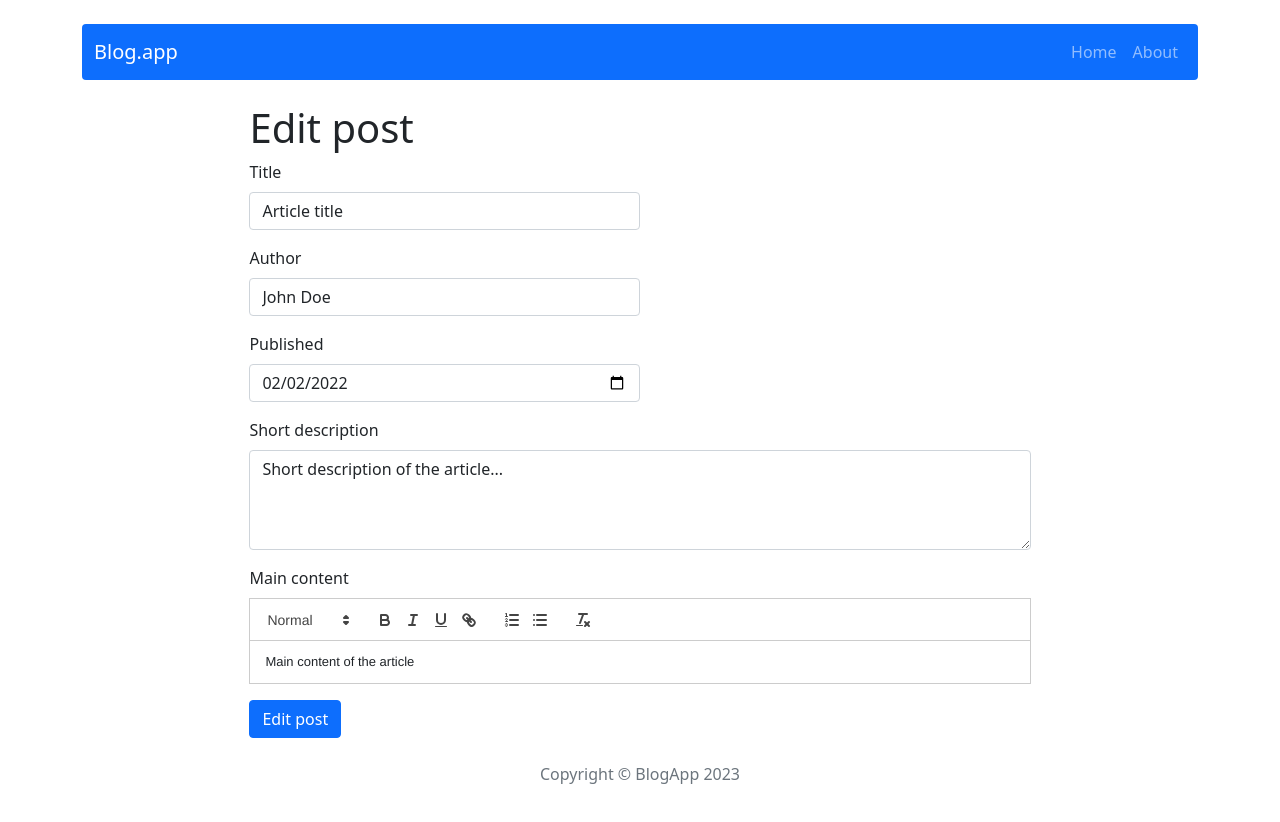
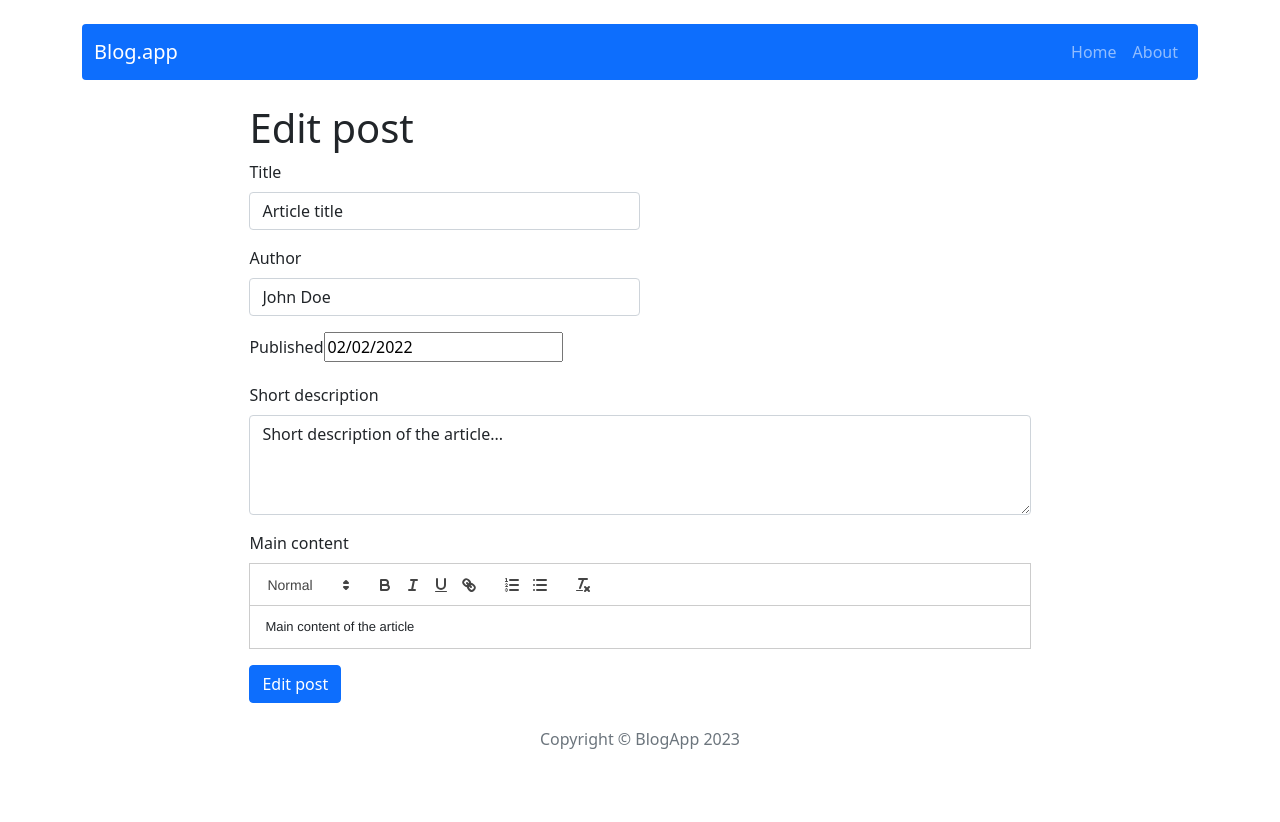
Before and after one commit to peterweglo/react-blog, a React (Create React App) app: page /post/edit/1 in a window 1280 px wide. Shown: the top 822 px of the page. After the commit the page ends 800 px from the top, so only its background shows below. Built offline with nearby package versions, Linux system fonts and the light colour scheme.

Commit message:
Add DatePicker

```diff
--- a/package.json
+++ b/package.json
@@ -10,6 +10,7 @@
     "http-server": "^14.1.1",
     "react": "^18.2.0",
     "react-bootstrap": "2.8.0",
+    "react-datepicker": "4.3.0",
     "react-dom": "^18.2.0",
     "react-quill": "^2.0.0",
     "react-redux": "8.1.2",
--- a/src/components/features/EditPostForm/EditPostForm.js
+++ b/src/components/features/EditPostForm/EditPostForm.js
@@ -5,6 +5,7 @@ import { editPost, getPostById } from '../../../redux/postsRedux';
 import { useParams } from 'react-router-dom';
 import { useSelector } from 'react-redux';
 import { Navigate } from 'react-router-dom';
+import dateToStr from '../../../utils/dateToStr';
 
 const EditPostForm = () => {
   const { id } = useParams();
@@ -18,11 +19,11 @@ const EditPostForm = () => {
     dispatch(editPost({ ...post, id }));
     navigate('/');
   };
-  if (!postData) return <Navigate to='/' />;
+  if (!postData) return <Navigate to="/" />;
   return (
     <PostForm
       action={handleSubmit}
-      actionText='Edit post'
+      actionText="Edit post"
       title={postData.title}
       author={postData.author}
       publishedDate={postData.publishedDate}
--- a/src/components/features/Post/Post.js
+++ b/src/components/features/Post/Post.js
@@ -1,6 +1,7 @@
 import Button from 'react-bootstrap/Button';
 import Card from 'react-bootstrap/Card';
 import { Link } from 'react-router-dom';
+import dateToStr from '../../../utils/dateToStr';
 
 const Post = (props) => {
   const postId = props.id;
@@ -12,7 +13,7 @@ const Post = (props) => {
           <strong>Author:</strong> {props.author}
         </Card.Text>
         <Card.Text>
-          <strong>Published:</strong> {props.publishedDate}
+          <strong>Published:</strong> {dateToStr(props.publishedDate)}
         </Card.Text>
         <Card.Text>{props.shortDescription} </Card.Text>
         <Button variant="primary" as={Link} to={`/post/${postId}`}>
--- a/src/components/features/PostForm/PostForm.js
+++ b/src/components/features/PostForm/PostForm.js
@@ -2,6 +2,9 @@ import { useState } from 'react';
 import { Form, Button } from 'react-bootstrap';
 import ReactQuill from 'react-quill';
 import 'react-quill/dist/quill.snow.css';
+import dateToStr from '../../../utils/dateToStr';
+import DatePicker from 'react-datepicker';
+import 'react-datepicker/dist/react-datepicker.css';
 
 const PostForm = ({ action, actionText, ...props }) => {
   const [title, setTitle] = useState(props.title || '');
@@ -16,57 +19,61 @@ const PostForm = ({ action, actionText, ...props }) => {
     e.preventDefault();
     action({ title, author, publishedDate, shortDescription, content });
   };
-
+  console.log('publishedDate', publishedDate);
   return (
     <Form onSubmit={handleSubmit} style={{ width: '70%', margin: '0 auto' }}>
       <h1>{actionText}</h1>
-      <Form.Group className='mb-3' controlId='formTitle'>
+      <Form.Group className="mb-3" controlId="formTitle">
         <Form.Label>Title</Form.Label>
         <Form.Control
           style={{ width: '50%' }}
-          type='text'
-          placeholder='Enter title'
+          type="text"
+          placeholder="Enter title"
           value={title}
           onChange={(e) => setTitle(e.target.value)}
           required
         />
       </Form.Group>
-      <Form.Group className='mb-3' controlId='formAuthor'>
+      <Form.Group className="mb-3" controlId="formAuthor">
         <Form.Label>Author</Form.Label>
         <Form.Control
           style={{ width: '50%' }}
-          type='text'
-          placeholder='Enter author'
+          type="text"
+          placeholder="Enter author"
           value={author}
           onChange={(e) => setAuthor(e.target.value)}
           required
-          minLength='3'
+          minLength="3"
         />
       </Form.Group>
-      <Form.Group className='mb-3' controlId='formTitle'>
+      <Form.Group className="mb-3" controlId="formTitle">
         <Form.Label>Published</Form.Label>
-        <Form.Control
+        {/* <Form.Control
           style={{ width: '50%' }}
-          type='date'
-          placeholder='Enter date'
+          type="date"
+          placeholder="Enter date"
           value={publishedDate}
           onChange={(e) => setPublishedDate(e.target.value)}
           required
-          minLength='8'
+          minLength="8"
+        /> */}
+        <DatePicker
+          selected={publishedDate}
+          onChange={(date) => setPublishedDate(date)}
         />
       </Form.Group>
-      <Form.Group className='mb-3' controlId='formDescription'>
+      <Form.Group className="mb-3" controlId="formDescription">
         <Form.Label>Short description</Form.Label>
         <Form.Control
           style={{ height: '100px' }}
-          as='textarea'
-          placeholder='Leave a comment here'
+          as="textarea"
+          placeholder="Leave a comment here"
           value={shortDescription}
           onChange={(e) => setShortDescription(e.target.value)}
           required
         />
       </Form.Group>
-      <Form.Group className='mb-3' controlId='formContent'>
+      <Form.Group className="mb-3" controlId="formContent">
         <Form.Label>Main content</Form.Label>
         {/* <Form.Control
           style={{ height: '200px' }}
@@ -77,14 +84,14 @@ const PostForm = ({ action, actionText, ...props }) => {
           required
         /> */}
         <ReactQuill
-          theme='snow'
+          theme="snow"
           value={content}
           onChange={setContent}
-          placeholder='Leave a comment here'
+          placeholder="Leave a comment here"
         />
       </Form.Group>
 
-      <Button variant='primary' type='submit'>
+      <Button variant="primary" type="submit">
         {actionText}
       </Button>
     </Form>
--- a/src/components/pages/Home/Home.js
+++ b/src/components/pages/Home/Home.js
@@ -1,8 +1,11 @@
 import List from '../../features/List/List';
 import Button from 'react-bootstrap/Button';
 import { Link } from 'react-router-dom';
+import dateToStr from '../../../utils/dateToStr';
 
 const Home = () => {
+  const dupa = dateToStr(new Date('02-02-2022'));
+  console.log('dupa', dupa);
   return (
     <div>
       <div className="d-flex justify-content-between pb-4">
--- a/src/components/pages/PostPage/PostPage.js
+++ b/src/components/pages/PostPage/PostPage.js
@@ -7,6 +7,7 @@ import { Link } from 'react-router-dom';
 import Modal from 'react-bootstrap/Modal';
 import { useState } from 'react';
 import { removePost } from '../../../redux/postsRedux';
+import dateToStr from '../../../utils/dateToStr';
 
 const PostPage = () => {
   const [show, setShow] = useState(false);
@@ -19,19 +20,19 @@ const PostPage = () => {
   };
 
   const postData = useSelector((state) => getPostById(state, id));
-  if (!postData) return <Navigate to='/' />;
+  if (!postData) return <Navigate to="/" />;
 
   return (
-    <main className='d-flex justify-content-center'>
-      <div className='pe-5 me-5'>
-        <Card className='mb-4 border border-0'>
+    <main className="d-flex justify-content-center">
+      <div className="pe-5 me-5">
+        <Card className="mb-4 border border-0">
           <Card.Body>
             <Card.Title>{postData.title}</Card.Title>
             <Card.Text>
               <strong>Author:</strong> {postData.author}
             </Card.Text>
             <Card.Text>
-              <strong>Published:</strong> {postData.publishedDate}
+              <strong>Published:</strong> {dateToStr(postData.publishedDate)}
             </Card.Text>
             <Card.Text>
               {/* {postData.content} */}
@@ -40,16 +41,16 @@ const PostPage = () => {
           </Card.Body>
         </Card>
       </div>
-      <div className='ps-5 ms-5'>
+      <div className="ps-5 ms-5">
         <Button
-          variant='outline-info'
+          variant="outline-info"
           as={Link}
           to={`/post/edit/${postData.id}`}
-          className='m-1'
+          className="m-1"
         >
           Edit
         </Button>
-        <Button variant='outline-danger' className='m-1' onClick={handleShow}>
+        <Button variant="outline-danger" className="m-1" onClick={handleShow}>
           Delete
         </Button>
       </div>
@@ -57,7 +58,7 @@ const PostPage = () => {
         <Modal
           show={show}
           onHide={handleClose}
-          backdrop='static'
+          backdrop="static"
           keyboard={false}
         >
           <Modal.Header closeButton>
@@ -73,10 +74,10 @@ const PostPage = () => {
           </Modal.Body>
 
           <Modal.Footer>
-            <Button variant='secondary' onClick={handleClose}>
+            <Button variant="secondary" onClick={handleClose}>
               Cancel
             </Button>
-            <Button variant='danger' onClick={handleRemove}>
+            <Button variant="danger" onClick={handleRemove}>
               Remove
             </Button>
           </Modal.Footer>
--- a/src/redux/InitialState.js
+++ b/src/redux/InitialState.js
@@ -5,7 +5,7 @@ const initialState = {
       title: 'Article title',
       shortDescription: 'Short description of the article...',
       content: 'Main content of the article',
-      publishedDate: '2022-02-02',
+      publishedDate: new Date('02-02-2022'),
       author: 'John Doe',
     },
     {
@@ -13,7 +13,7 @@ const initialState = {
       title: 'Article title 2',
       shortDescription: 'Short description of the article...',
       content: 'Main content of the article',
-      publishedDate: '2022-12-12',
+      publishedDate: new Date('12-22-2022'),
       author: 'John Doe',
     },
     {
@@ -21,7 +21,7 @@ const initialState = {
       title: 'Article title 3',
       shortDescription: 'Short description of the article...',
       content: 'Main content of the article',
-      publishedDate: '2023-11-23',
+      publishedDate: new Date('02-11-2023'),
       author: 'John Doe',
     },
   ],
--- /dev/null
+++ b/src/utils/dateToStr.js
@@ -0,0 +1,13 @@
+function padTo2Digits(num) {
+  return num.toString().padStart(2, '0');
+}
+
+function dateToStr(date) {
+  return [
+    padTo2Digits(date.getDate()),
+    padTo2Digits(date.getMonth() + 1),
+    date.getFullYear(),
+  ].join('/');
+}
+
+export default dateToStr;
```
Also changed, not shown: src/App.js (+6 -6 lines), 1 other file (tests, documents, lock files or other folders).
